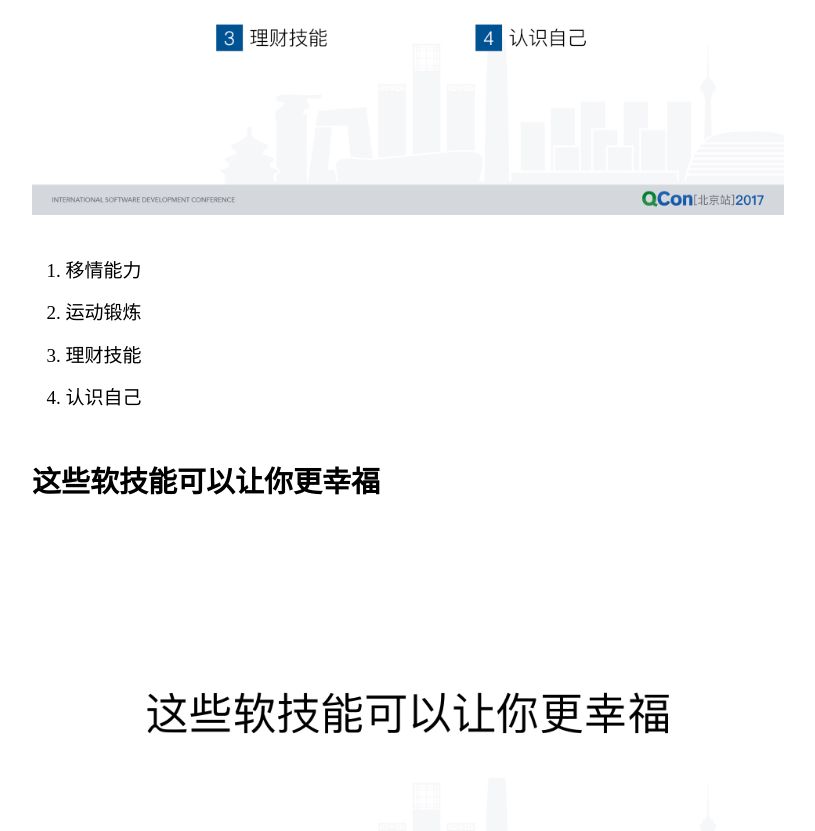
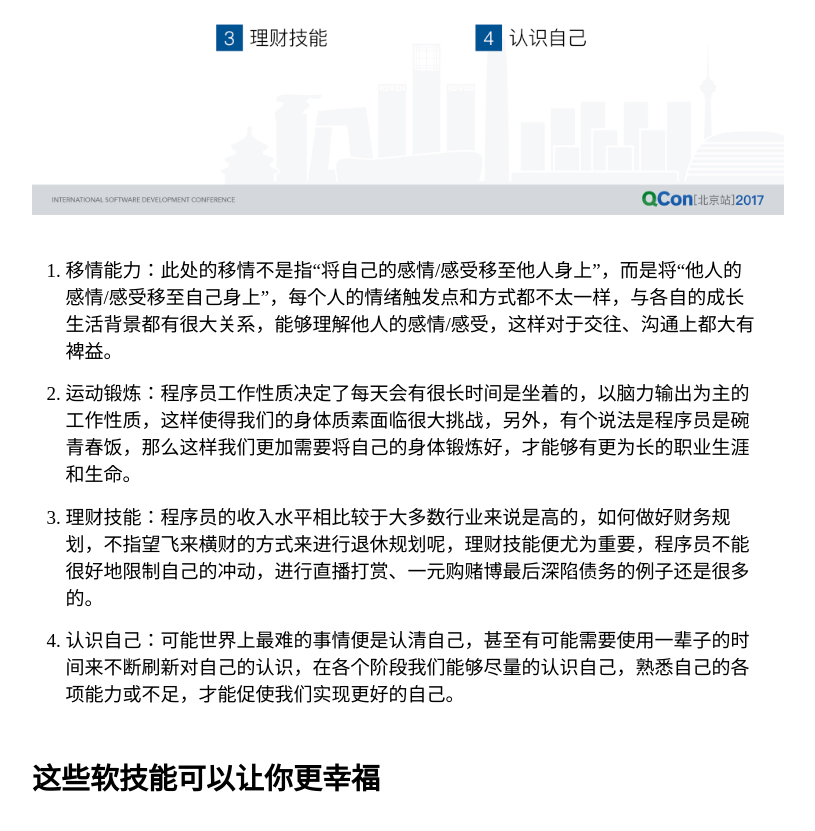
Before and after one commit to cnjunq/cnjunq.github.io, a Jekyll site: the page built from _posts/2017/2017-04-17-演讲-这些软技能，让程序员更幸福-qcon-beijing-2017.markdown, in a window 1280 px wide and 900 px high, scrolled down 15472 px. Shown: the top 831 px of the window, without its empty margins (232-1047 px from the left). Built offline with Jekyll 4.4.1, drawn with Linux system fonts in a browser that asks for light colours; some web fonts are replaced; comment, search, counter and statistics services are not loaded; some of the changed text lies outside the part shown.

Commit message:
change: 修改演讲稿

```diff
--- a/_posts/2017/2017-04-17-演讲-这些软技能，让程序员更幸福-qcon-beijing-2017.markdown
+++ b/_posts/2017/2017-04-17-演讲-这些软技能，让程序员更幸福-qcon-beijing-2017.markdown
@@ -162,10 +162,10 @@ date: "2017-04-17 00:08"
 
 ![生活力](images/2017/04/QConBeijing2017-这些软技能，让程序员更幸福-刘俊强-最终版.021.jpeg)
 
-1. 移情能力
-1. 运动锻炼
-1. 理财技能
-1. 认识自己
+1. 移情能力：此处的移情不是指“将自己的感情/感受移至他人身上”，而是将“他人的感情/感受移至自己身上”，每个人的情绪触发点和方式都不太一样，与各自的成长生活背景都有很大关系，能够理解他人的感情/感受，这样对于交往、沟通上都大有裨益。
+1. 运动锻炼：程序员工作性质决定了每天会有很长时间是坐着的，以脑力输出为主的工作性质，这样使得我们的身体质素面临很大挑战，另外，有个说法是程序员是碗青春饭，那么这样我们更加需要将自己的身体锻炼好，才能够有更为长的职业生涯和生命。
+1. 理财技能：程序员的收入水平相比较于大多数行业来说是高的，如何做好财务规划，不指望飞来横财的方式来进行退休规划呢，理财技能便尤为重要，程序员不能很好地限制自己的冲动，进行直播打赏、一元购赌博最后深陷债务的例子还是很多的。
+1. 认识自己：可能世界上最难的事情便是认清自己，甚至有可能需要使用一辈子的时间来不断刷新对自己的认识，在各个阶段我们能够尽量的认识自己，熟悉自己的各项能力或不足，才能促使我们实现更好的自己。
 
 ### 这些软技能可以让你更幸福
 
@@ -210,9 +210,9 @@ date: "2017-04-17 00:08"
 
 在这个阶段，进入了独立贡献阶段，所以，更加关注的应该是工作业绩成果，跟上个阶段相比较，负责的工作更为重要，也会跟其他同学合作，会感觉自己越发忙不过来，于是这些软技能对于这个阶段的同学尤为重要。
 
-* 时间管理
+* 时间管理：随着能力和负责事情重要性的提升，可能会面临着时间被其它事情所打断的问题，例如跨团队沟通、工作汇报以及案例分析等，这样如何有效地管理时间对你来说非常关键，否则会变得事倍功半。
 * 解决问题的能力：这个能力代表了你在这个阶段的重要性，毕竟公司是要你来解决问题的哦。
-* 沟通能力
+* 沟通能力：上面有说到，需要跟其他团队进行沟通，那么如何有效地沟通以达到最后的成果，是需要我们掌握的技能，当然，沟通能力的不是一蹴而促的，需要我们不断地复盘训练。
 
 ##### 第三阶段：带动他人一起贡献
 
@@ -224,9 +224,9 @@ date: "2017-04-17 00:08"
 
 ![第三阶段：重要软技能](images/2017/04/QConBeijing2017-这些软技能，让程序员更幸福-刘俊强-最终版.029.jpeg)
 
-* 职业认知能力
-* 规划目标能力
-* 人际交往能力
+* 职业认知能力：如何看待你在职业上所取得的成就，以及公司、自己在行业内的水平定位，是你在这个阶段需要弄清楚的事情，因为在拥有如此丰富的工作经验后，如果没有一定的职业认知能力，会使得自己的职业判断出现各式各样的偏差或误判，这样的成本相比较前面两个阶段而言是很高的。并且，一般在这个阶段你需要带领他人一起完成工作，如果没有足够的职业认知，那么在带人完成任务或团队组建上面或许会走弯路。
+* 规划目标能力：你想成为什么样的人，你想成就什么样的事情？在这个阶段应该能够对自己和公司工作进行良好的规划，因为一般情况下，不会再接到具体的任务安排，而是接到目标安排，你需要根据目标来进行阶段实施的规划，因此不论对于工作还是自身而言，规划目标的能力在此阶段都是非常重要的。
+* 人际交往能力：在此阶段时，有时候问题的解决并非仅靠自己的硬实力便能处理，你可能需要相关行业朋友的帮助，这便需要我们自己建立朋友网络，能够互相帮助解决问题，如何有效地通过价值交换建立人际网络，便是该阶段需要具备的软技能。
 
 ##### 第四阶段：领导创新阶段
 
@@ -252,7 +252,7 @@ date: "2017-04-17 00:08"
 
 ![认识自己](images/2017/04/QConBeijing2017-这些软技能，让程序员更幸福-刘俊强-最终版.034.jpeg)
 
-认识自己所处职业和人生阶段，对自己进行硬技能和软技能评定
+认识自己所处职业和人生阶段，对自己进行硬技能和软技能评定。
 
 ##### 工具或方法
 
```
